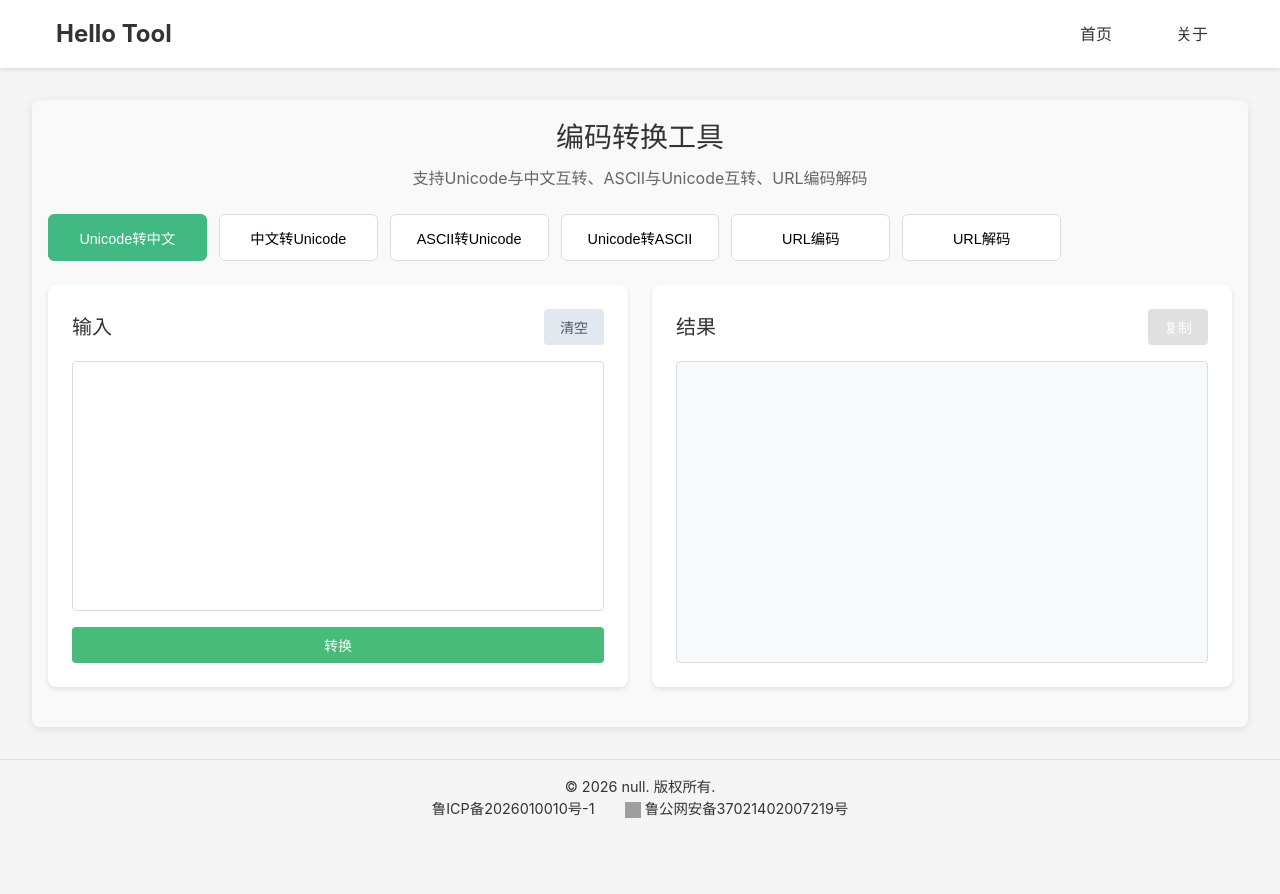
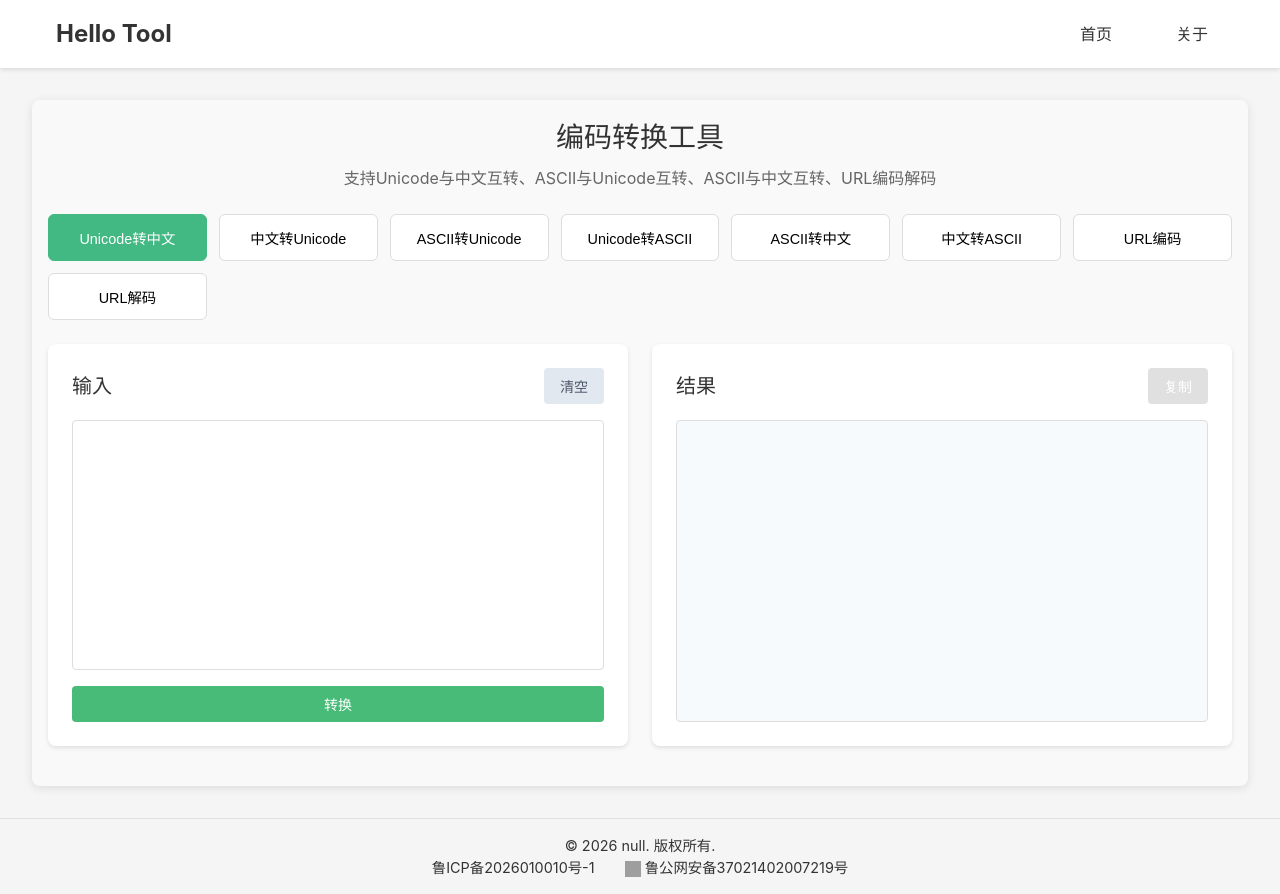
Before and after one commit to dkbnull/hello-tool, a Vue app: page /encoding in a window 1280 px wide. Before the commit the page ends 835 px from the top, so only its background shows below. Built offline with nearby package versions, Linux system fonts and the light colour scheme; grey boxes are pictures that could not be loaded.

Commit message:
feat: 支持ASCII与中文互转

```diff
--- a/src/views/tools/EncodingConverter.vue
+++ b/src/views/tools/EncodingConverter.vue
@@ -1,7 +1,7 @@
 <template>
   <div class="tool-container">
     <h2>编码转换工具</h2>
-    <p class="tool-description">支持Unicode与中文互转、ASCII与Unicode互转、URL编码解码</p>
+    <p class="tool-description">支持Unicode与中文互转、ASCII与Unicode互转、ASCII与中文互转、URL编码解码</p>
 
     <!-- 转换模式选择 -->
     <div class="mode-section">
@@ -68,6 +68,8 @@ const conversionModes = [
   {value: 'chineseToUnicode', label: '中文转Unicode'},
   {value: 'asciiToUnicode', label: 'ASCII转Unicode'},
   {value: 'unicodeToAscii', label: 'Unicode转ASCII'},
+  {value: 'asciiToChinese', label: 'ASCII转中文'},
+  {value: 'chineseToAscii', label: '中文转ASCII'},
   {value: 'urlEncode', label: 'URL编码'},
   {value: 'urlDecode', label: 'URL解码'}
 ]
@@ -152,6 +154,41 @@ const unicodeToAscii = () => {
   }
 }
 
+// ASCII转中文
+const asciiToChinese = () => {
+  try {
+    // 处理ASCII码，格式如：65 66 67 或 65,66,67
+    const asciiCodes = input.value.split(/[\s,]+/).filter(code => code.trim() !== '')
+    let result = ''
+    for (const code of asciiCodes) {
+      const charCode = parseInt(code)
+      if (!isNaN(charCode)) {
+        result += String.fromCharCode(charCode)
+      }
+    }
+    output.value = result
+    error.value = ''
+  } catch (err) {
+    error.value = '转换失败: ' + err.message
+  }
+}
+
+// 中文转ASCII
+const chineseToAscii = () => {
+  try {
+    let result = ''
+    for (let i = 0; i < input.value.length; i++) {
+      const charCode = input.value.charCodeAt(i)
+      result += charCode + ' '
+    }
+    // 去除末尾空格
+    output.value = result.trim()
+    error.value = ''
+  } catch (err) {
+    error.value = '转换失败: ' + err.message
+  }
+}
+
 // URL编码
 const urlEncode = () => {
   try {
@@ -179,6 +216,8 @@ const handleConvert = () => {
     chineseToUnicode: chineseToUnicode,
     asciiToUnicode: asciiToUnicode,
     unicodeToAscii: unicodeToAscii,
+    asciiToChinese: asciiToChinese,
+    chineseToAscii: chineseToAscii,
     urlEncode: urlEncode,
     urlDecode: urlDecode
   }
```
Also changed, not shown: 1 other file (tests, documents, lock files or other folders).
